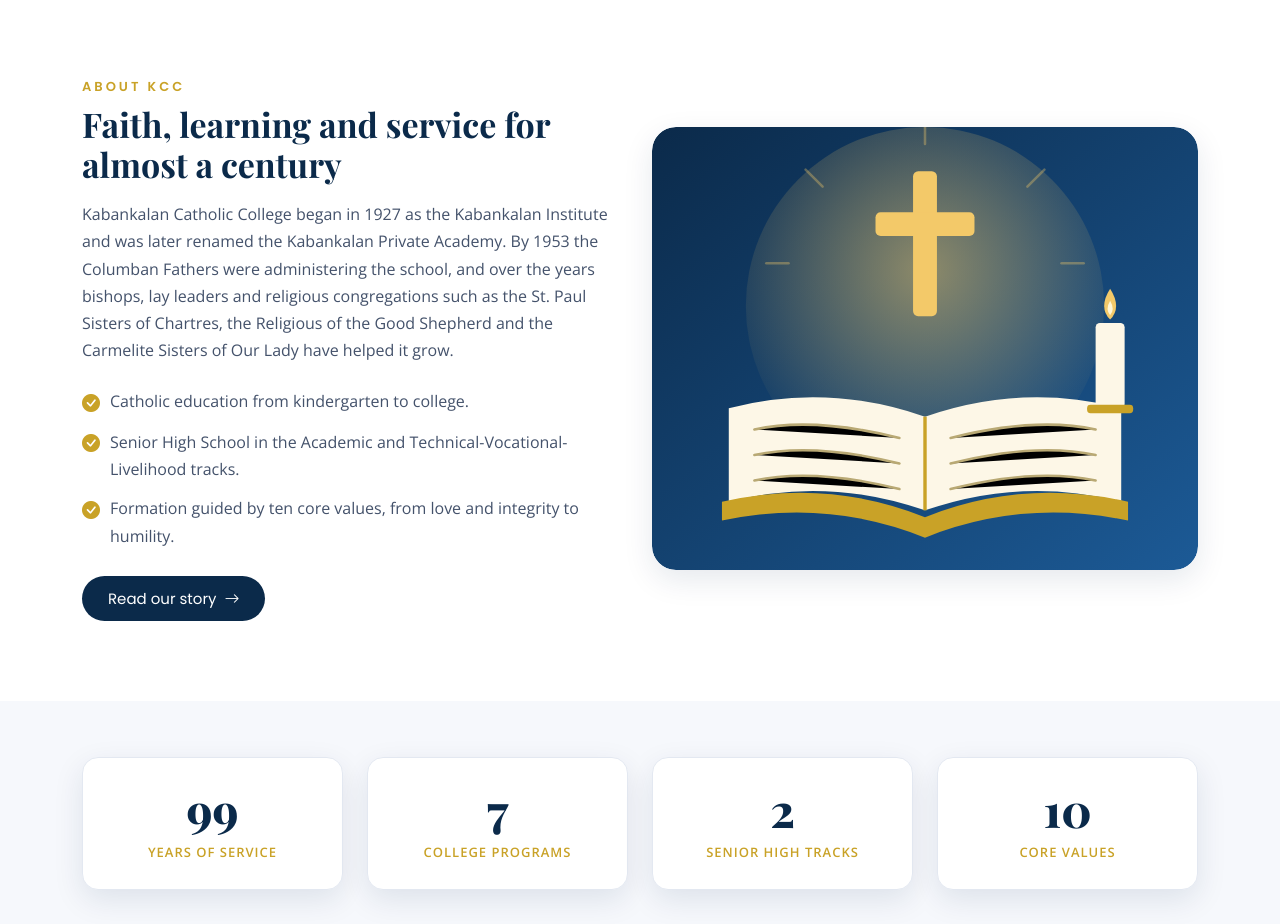
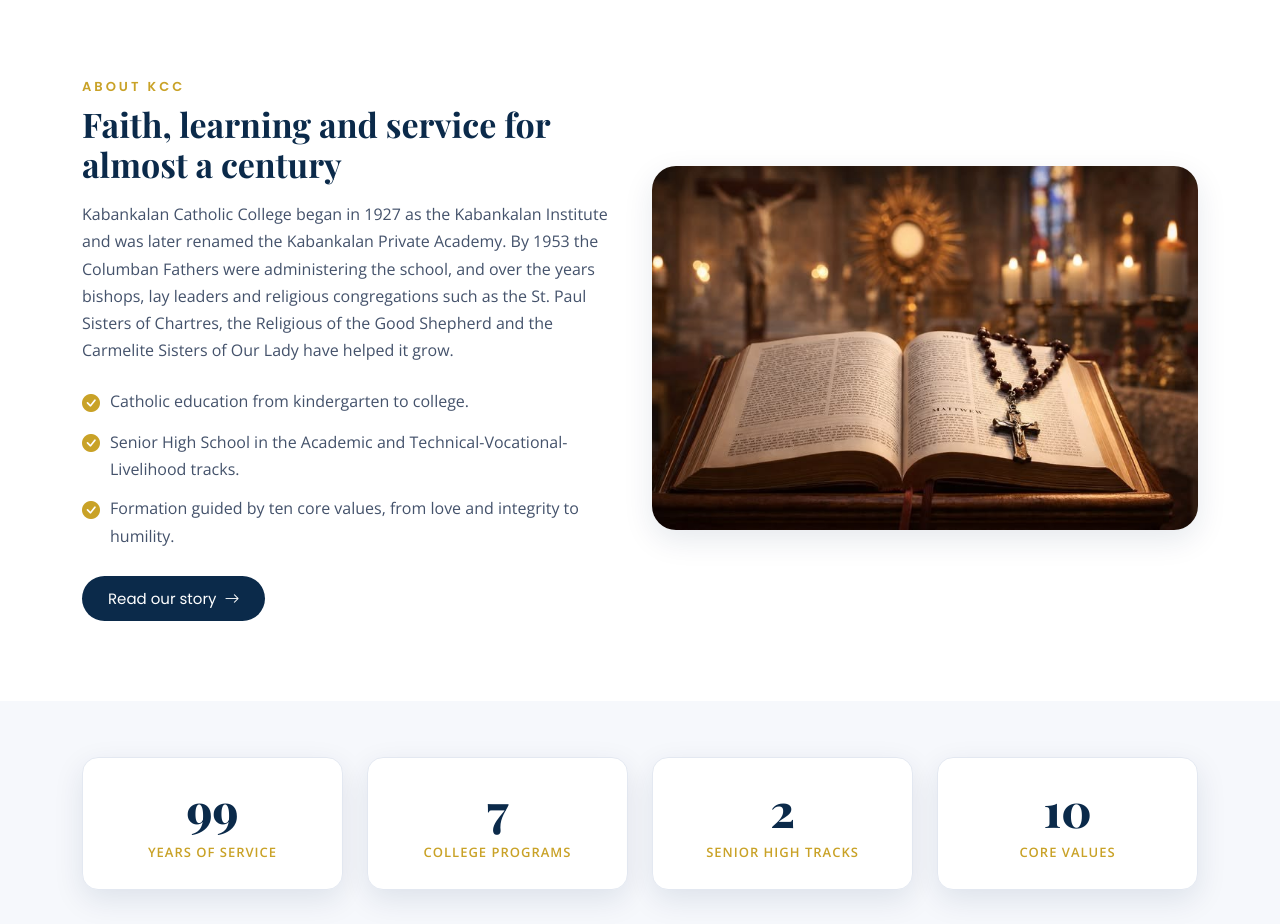
Before and after one commit to JohnCrisEgca/egca-project-2, a plain HTML site: page index.html in a window 1280 px wide. Shown: the part 800-1724 px from the top of the page. Drawn offline with nearby package versions, Linux system fonts and the light colour scheme.

Commit message:
Use Bible and rosary photo in the About section

```diff
--- a/assets/css/main.css
+++ b/assets/css/main.css
@@ -297,7 +297,7 @@ section, .section {
 .about .content ul { list-style: none; padding: 0; margin: 18px 0 8px; }
 .about .content ul li { display: flex; gap: 10px; padding: 6px 0; }
 .about .content ul i { color: var(--gold); font-size: 18px; line-height: 1.6; }
-.about .about-img { border-radius: 24px; box-shadow: var(--shadow); }
+.about .about-img { width: 100%; height: auto; border-radius: 24px; box-shadow: var(--shadow); }
 .about .read-more {
   display: inline-flex;
   align-items: center;
--- a/index.html
+++ b/index.html
@@ -87,7 +87,7 @@
       <div class="container">
         <div class="row gy-4 align-items-center">
           <div class="col-lg-6 order-1 order-lg-2" data-aos="fade-up" data-aos-delay="100">
-            <img src="assets/img/about-faith.svg" class="img-fluid about-img" alt="Illustration of an open book, a cross and a lit candle">
+            <img src="assets/img/about-faith.jpg" class="img-fluid about-img" alt="An open Bible with a rosary and cross, with candles and a monstrance in the background" width="735" height="490">
           </div>
           <div class="col-lg-6 order-2 order-lg-1 content" data-aos="fade-up" data-aos-delay="200">
             <p class="kicker">About KCC</p>
```
Also changed, not shown: assets/img/about-faith.jpg (added), assets/img/about-faith.svg (deleted).
